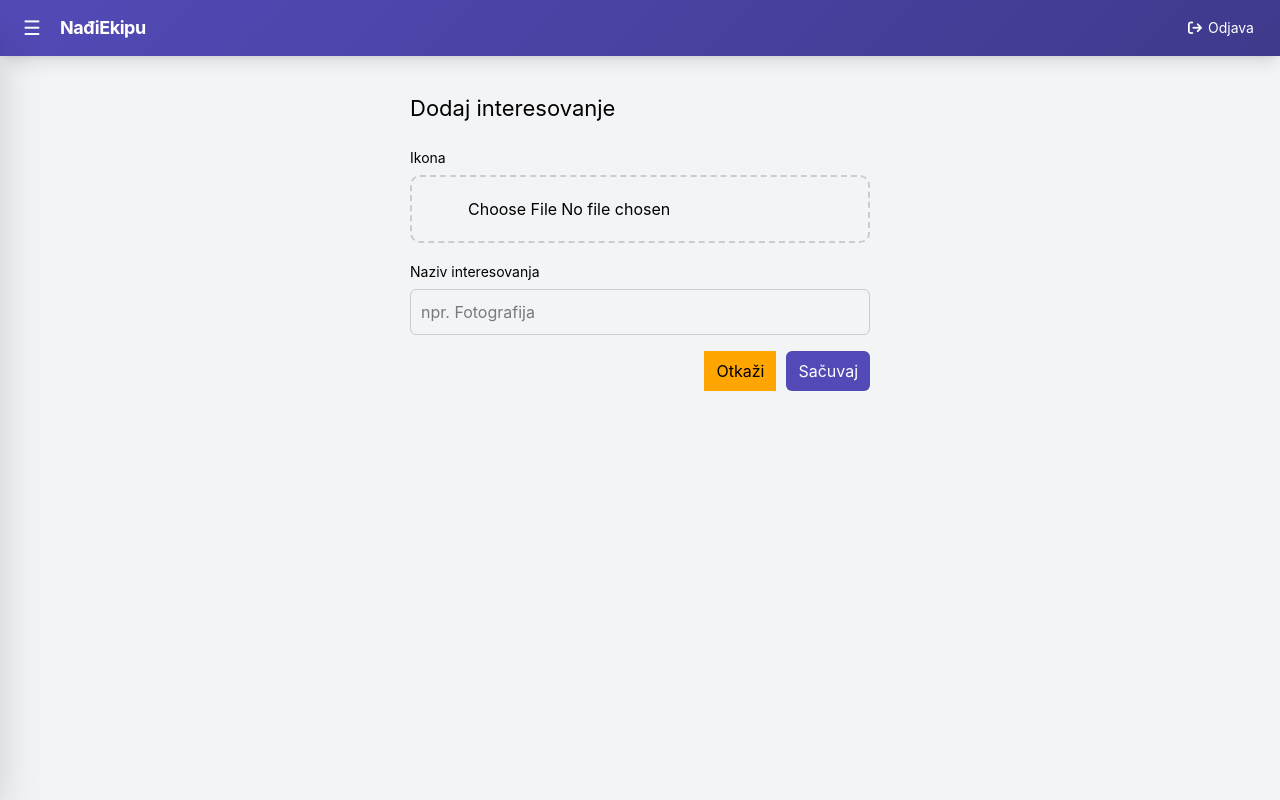
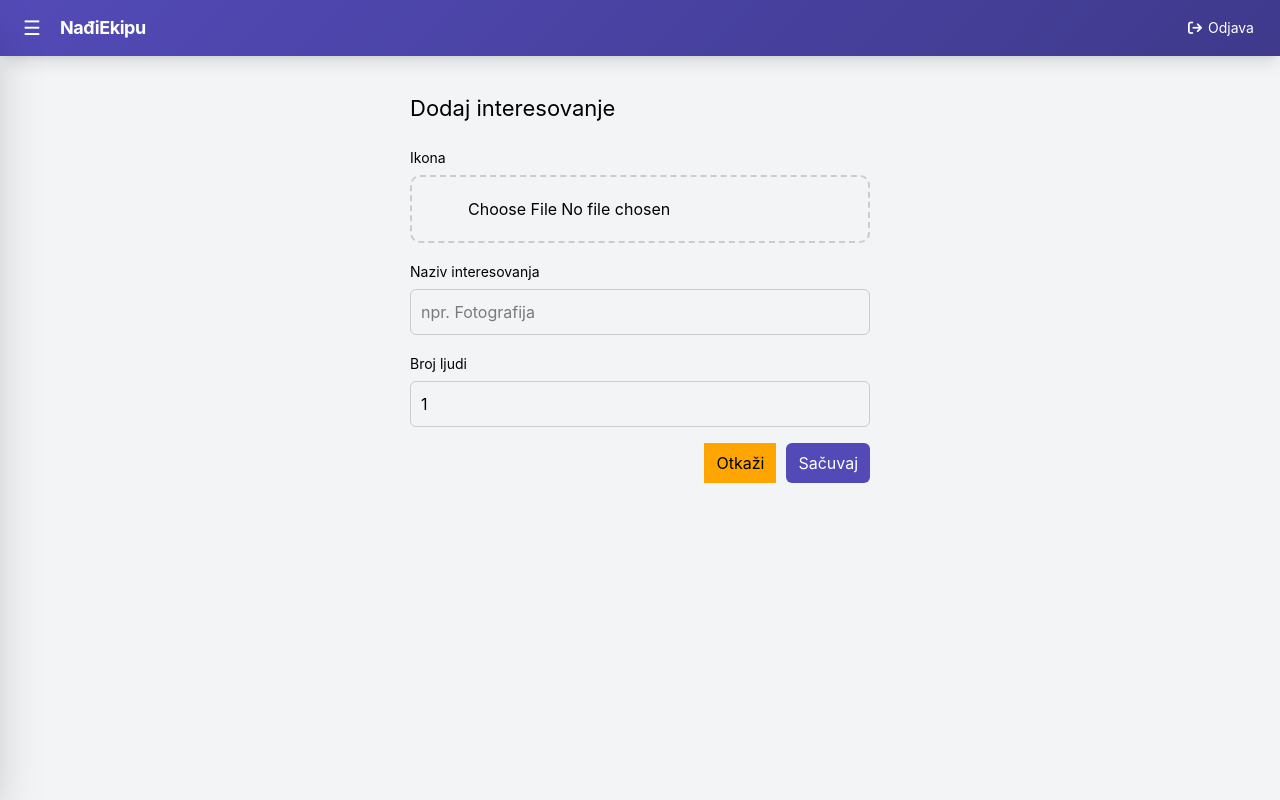
Before and after one commit to dusanveljkovic/NadjiEkipu, a React (Vite) app: page /add-interest in a window 1280 px wide. Built offline with nearby package versions, Linux system fonts and the light colour scheme.

Commit message:
feat AddInterest: init people count

```diff
--- a/src/pages/AddInterest.jsx
+++ b/src/pages/AddInterest.jsx
@@ -5,6 +5,7 @@ export default function AddInterest() {
   const [name, setName] = useState("");
   const [icon, setIcon] = useState(null);
   const [preview, setPreview] = useState(null);
+  const [peopleCount, setPeopleCount] = useState(1);
 
   const navigate = useNavigate();
 
@@ -30,6 +31,7 @@ export default function AddInterest() {
     console.log({
       name,
       icon,
+      peopleCount,
     });
     navigate("/my-interests");
   };
@@ -89,6 +91,24 @@ export default function AddInterest() {
           />
         </div>
 
+        {/* Br ljudi */}
+        <div>
+        <label style={{ fontSize: 14 }}>Broj ljudi</label>
+        <input
+            type="number"
+            value={peopleCount}
+            onChange={(e) => setPeopleCount(Number(e.target.value))}
+            min={1}
+            style={{
+            marginTop: 6,
+            padding: "10px",
+            borderRadius: "6px",
+            border: "1px solid #ccc",
+            width: "100%"
+            }}
+        />
+        </div>
+
         {/* Dugmad */}
         <div style={{ display: "flex", justifyContent: "flex-end", gap: 10 }}>
           <button type="button" style={{ padding: "8px 12px", backgroundColor: "orange" }} onClick={handleCancel}>
```
